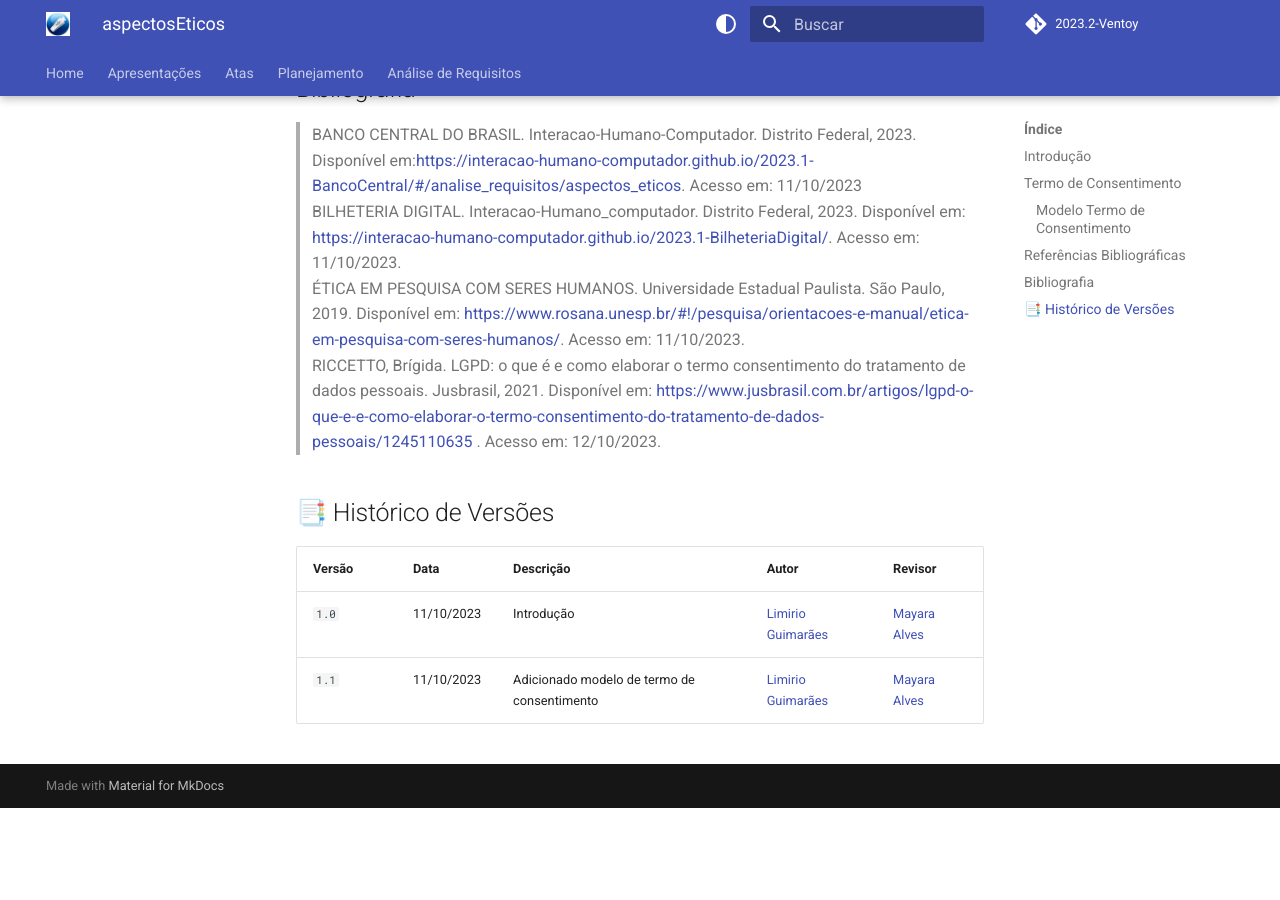
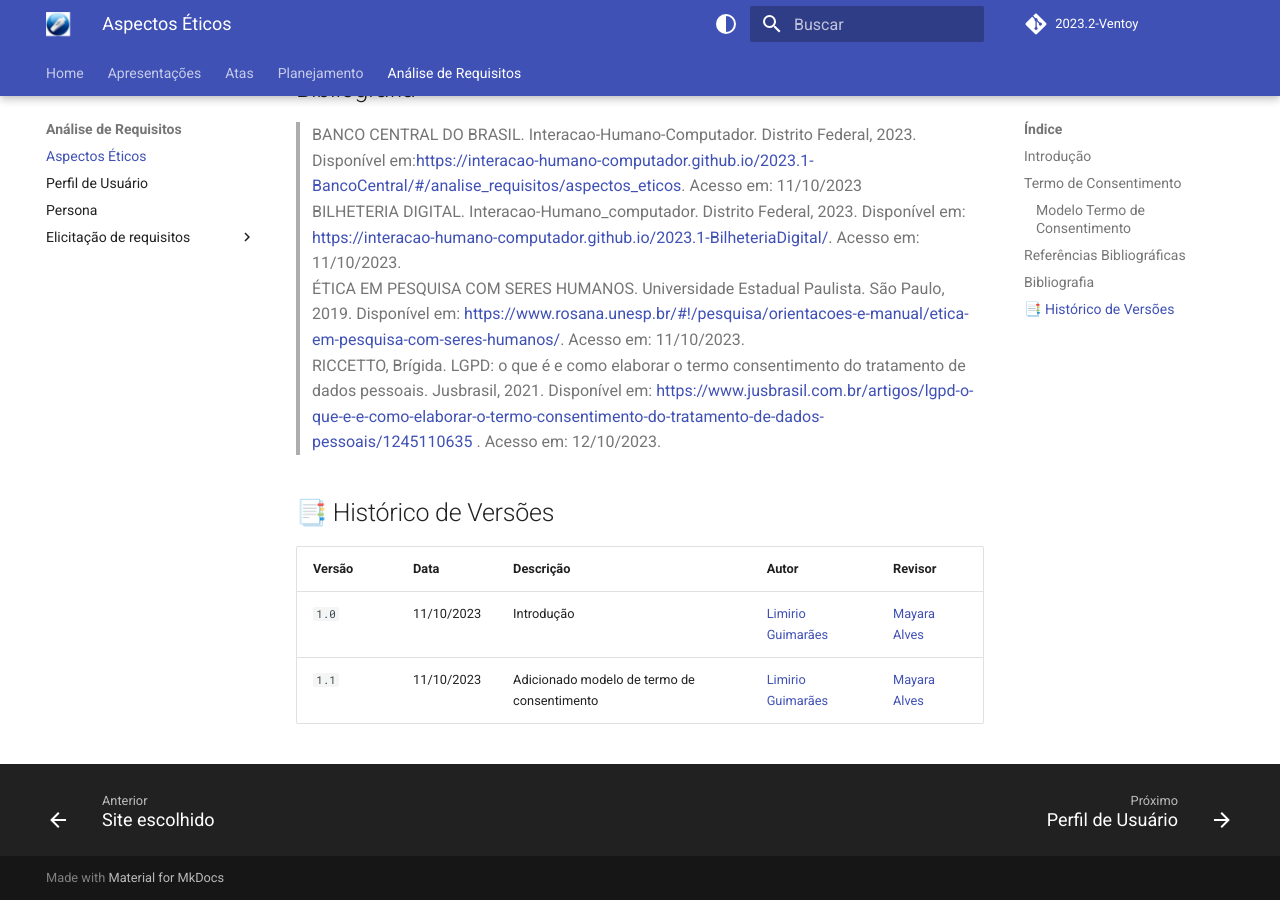
Before and after one commit to Interacao-Humano-Computador/2023.2-Ventoy, an MkDocs documentation site: the page built from docs/AnaliseDeRequisitos/aspectosEticos.md, in a window 1280 px wide and 900 px high, scrolled down 2451 px. Built offline with MkDocs 1.6.1 and Material for MkDocs 9.7.7, drawn with Linux system fonts in a browser that asks for light colours; comment, search, counter and statistics services are not loaded; before the commit the page ends 3259 px from its top, so only the background shows below that; some of the changed text lies outside the part shown.

Commit message:
Update mkdocs.yml

```diff
--- a/mkdocs.yml
+++ b/mkdocs.yml
@@ -37,10 +37,12 @@ nav:
       - Sites avaliados: planejamento/sites-avaliados.md
       - Site escolhido: planejamento/site-escolhido.md
   - Análise de Requisitos:
+      - Aspectos Éticos: AnaliseDeRequisitos/aspectosEticos.md
       - Perfil de Usuário: elicitacao/PerfilUsuario.md
       - Persona: elicitacao/Persona.md
       - Elicitação de requisitos:
         - Entrevista: elicitacao/elicitacao de requisitos/entrevista.md
+        - Brainstorming: elicitacao/elicitacao de requisitos/Brainstorming.md
 
 theme:
   name: material
```
